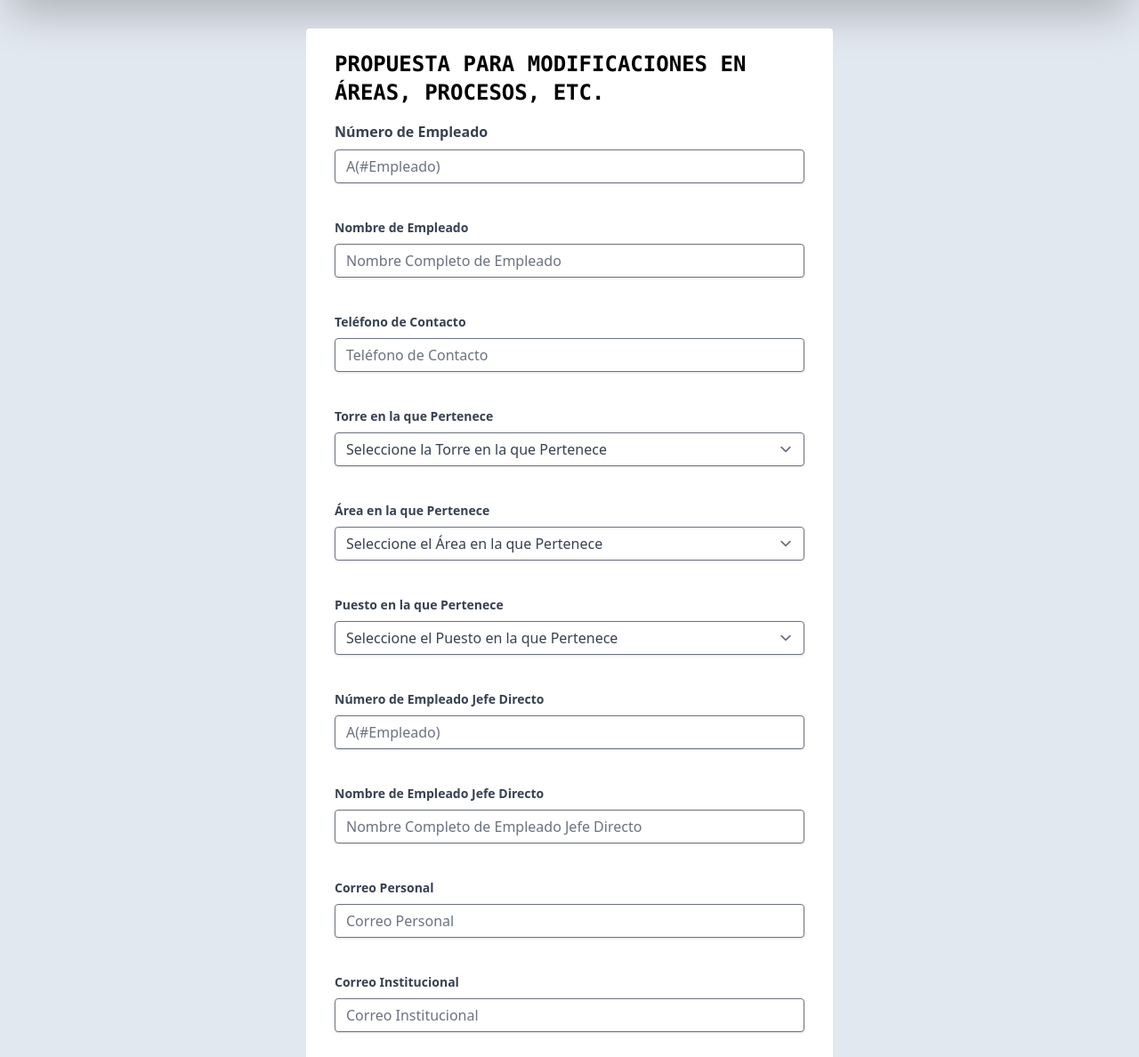
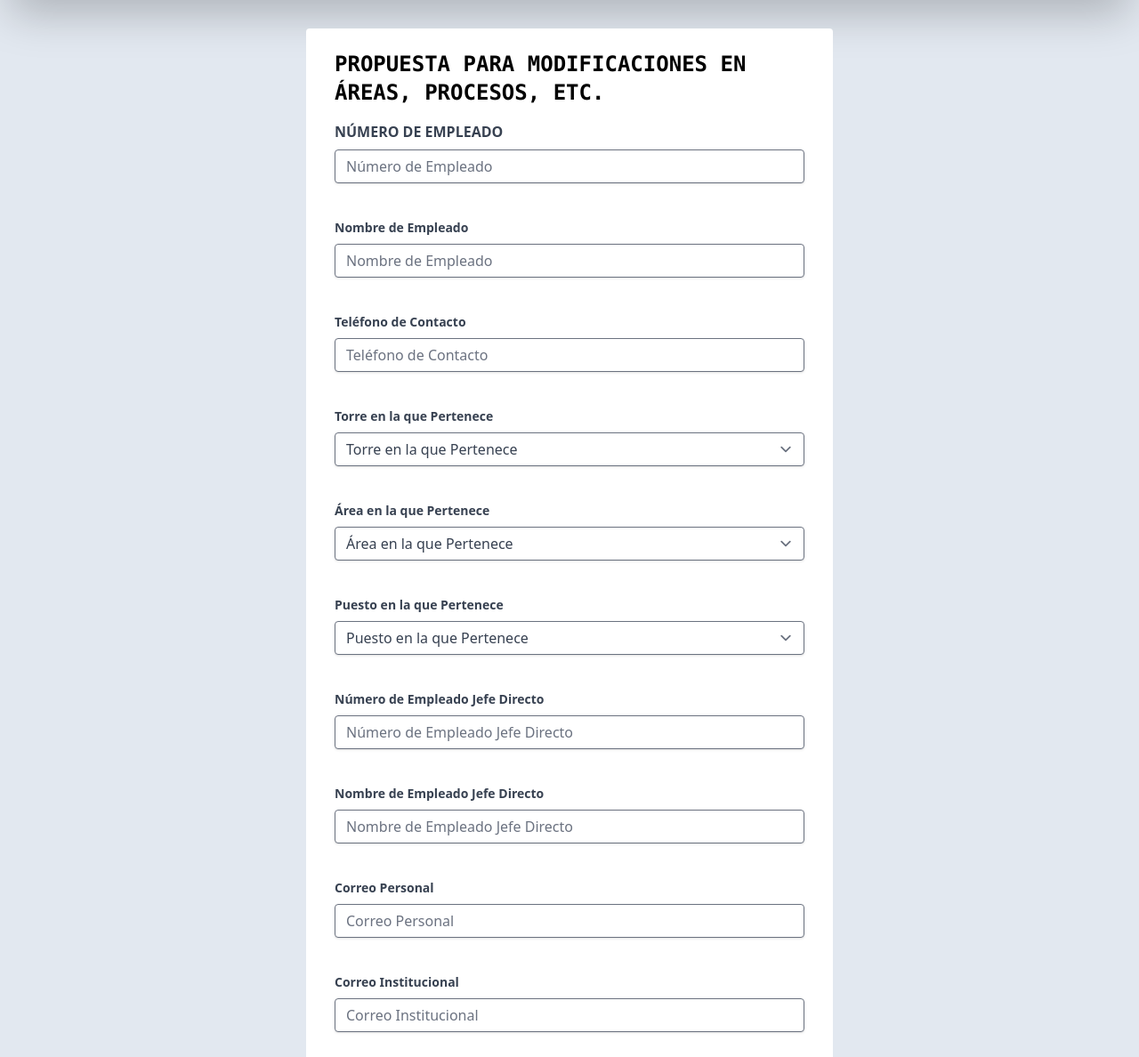
Before and after one commit to MARCACACAHUATE/project-myss, a Django app: page /propuestas/envio-propuestas/ in a window 1280 px wide. Shown: the part 80-1268 px from the top of the page at 89% size. Run offline with Django 5.2, Linux system fonts and the light colour scheme; some libraries are stand-ins or nearby versions.

Commit message:
feat: Correccion para que el proyecto sea entregable

```diff
--- a/projectmyss/settings.py
+++ b/projectmyss/settings.py
@@ -69,14 +69,8 @@ MIDDLEWARE = [
     'django.contrib.messages.middleware.MessageMiddleware',
     'django.middleware.clickjacking.XFrameOptionsMiddleware',
     "django_browser_reload.middleware.BrowserReloadMiddleware",
-    'csp.middleware.CSPMiddleware',
 ]
 
-CSP_FRAME_ANCESTORS = ["'self'", 'https://modelado.onrender.com']
-CSP_DEFAULT_SRC = ["'self'"]
-
-
-X_FRAME_OPTIONS = 'ALLOWALL'
 
 STORAGES = {
     "staticfiles": {
--- a/propuestas/templates/formulario_propuestas.html
+++ b/propuestas/templates/formulario_propuestas.html
@@ -34,11 +34,11 @@
 
 
                         <div class="mb-4">
-                                <label for="numero_empleado" class="block text-gray-700 font-bold mb-2">Número de
+                                <label for="numero_empleado" class="uppercase block text-gray-700 font-bold mb-2">Número de
                                         Empleado</label>
                                 <input name="numero_empleado" id="numero_empleado"
                                         class="shadow appearance-none border rounded w-full py-2 px-3 text-gray-700 leading-tight focus:outline-none focus:shadow-outline"
-                                        type="text" placeholder="A(#Empleado)" required>
+                                        type="text" placeholder="Número de Empleado" required>
                         </div> <br>
 
                         <div class="mb-4">
@@ -46,7 +46,7 @@
                                         de Empleado</label>
                                 <input name="nombre_empleado" id="nombre_empleado"
                                         class="shadow appearance-none border rounded w-full py-2 px-3 text-gray-700 leading-tight focus:outline-none focus:shadow-outline"
-                                        type="text" placeholder="Nombre Completo de Empleado" required>
+                                        type="text" placeholder="Nombre de Empleado" required>
                         </div><br>
 
                         <!--<div class="mb-4">
@@ -73,9 +73,9 @@
                                     id="torre"
                                     class="shadow appearance-none border rounded w-full py-2 px-3 text-gray-700 leading-tight focus:outline-none focus:shadow-outline"
                                     type="text"
-                                    placeholder="Seleccione la Torre en la que Pertenece"
+                                    placeholder="Torre en la que Pertenece"
                                     required>
-                                    <option value="" hidden>Seleccione la Torre en la que Pertenece</option>
+                                    <option value="" hidden>Torre en la que Pertenece</option>
                                     {% for torre in torres %}
                                     <option value={{ torre }}>{{ torre }}</option>
                                     {% endfor %}
@@ -91,9 +91,9 @@
                                     id="area"
                                     class="shadow appearance-none border rounded w-full py-2 px-3 text-gray-700 leading-tight focus:outline-none focus:shadow-outline"
                                     type="text"
-                                    placeholder="Seleccione el Área en la que Pertenece"
+                                    placeholder="Área en la que Pertenece"
                                     required>
-                                    <option value="" hidden>Seleccione el Área en la que Pertenece</option>
+                                    <option value="" hidden>Área en la que Pertenece</option>
                                     {% for area in areas %}
                                     <option value={{ area }}>{{ area }}</option>
                                     {% endfor %}
@@ -109,9 +109,9 @@
                                     id="puesto"
                                     class="shadow appearance-none border rounded w-full py-2 px-3 text-gray-700 leading-tight focus:outline-none focus:shadow-outline"
                                     type="text"
-                                    placeholder="Seleccione el Puesto en la que Pertenece"
+                                    placeholder="Puesto en la que Pertenece"
                                     required>
-                                    <option value="" hidden>Seleccione el Puesto en la que Pertenece</option>
+                                    <option value="" hidden>Puesto en la que Pertenece</option>
                                     {% for puesto in puestos %}
                                     <option value={{ puesto }}>{{ puesto }}</option>
                                     {% endfor %}
@@ -124,7 +124,7 @@
                                         Directo</label>
                                 <input name="numero_empleado_jefe_directo" id="numero_empleado_jefe_directo"
                                         class="shadow appearance-none border rounded w-full py-2 px-3 text-gray-700 leading-tight focus:outline-none focus:shadow-outline"
-                                        type="text" placeholder="A(#Empleado)" required>
+                                        type="text" placeholder="Número de Empleado Jefe Directo" required>
                         </div><br>
 
                         <div class="mb-4">
@@ -133,7 +133,7 @@
                                         Directo</label>
                                 <input name="nombre_empleado_jefe_directo" id="nombre_empleado_jefe_directo"
                                         class="shadow appearance-none border rounded w-full py-2 px-3 text-gray-700 leading-tight focus:outline-none focus:shadow-outline"
-                                        type="text" placeholder="Nombre Completo de Empleado Jefe Directo" required>
+                                        type="text" placeholder="Nombre de Empleado Jefe Directo" required>
                         </div><br>
 
                         <div class="mb-4">
--- a/propuestas/views/envio_documentos.py
+++ b/propuestas/views/envio_documentos.py
@@ -21,10 +21,11 @@ class EnvioDocumentosView(View):
 
     def get(self, request, *args, **kwargs):
         # obtener la data de las torres, areas y puestos
+
+
         torres = ["TORRE CC", "TORRE KOI", "TORRE SUR"]
         puestos = ["Ejecutivo JR", "Ejecutivo SSR", "Ejecutivo SR"]
-        areas = ["Debito", "TDC", "Preferencial",
-                 "Campañas", "Fraudes", "PYME"]
+        areas = ["Debito", "TDC", "Preferencial", "Campañas", "Fraudes", "PYME"]
 
         context = {
             "torres": torres,
```
Also changed, not shown: theme/static/css/dist/styles.css (+4 -54 lines).
